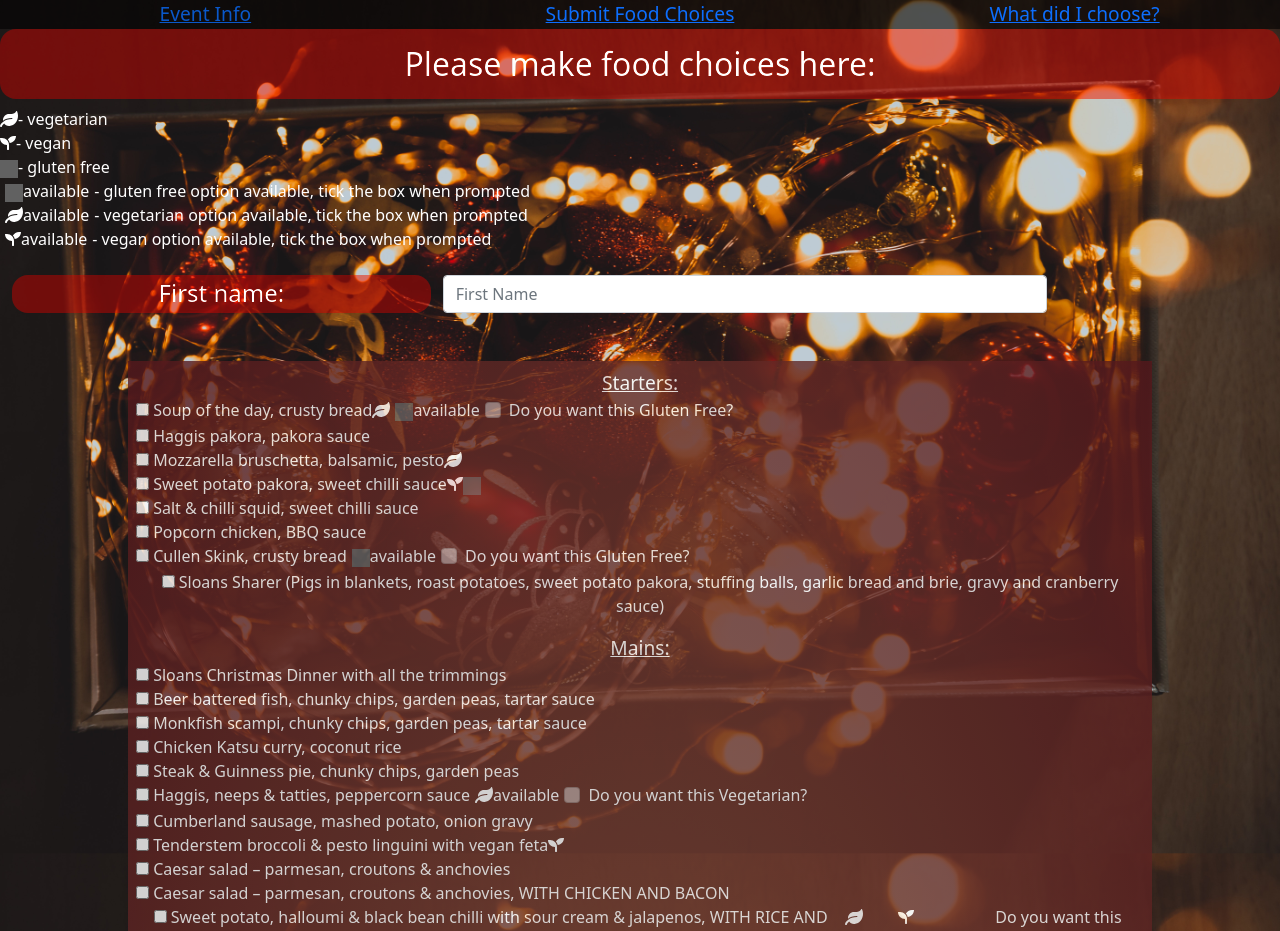
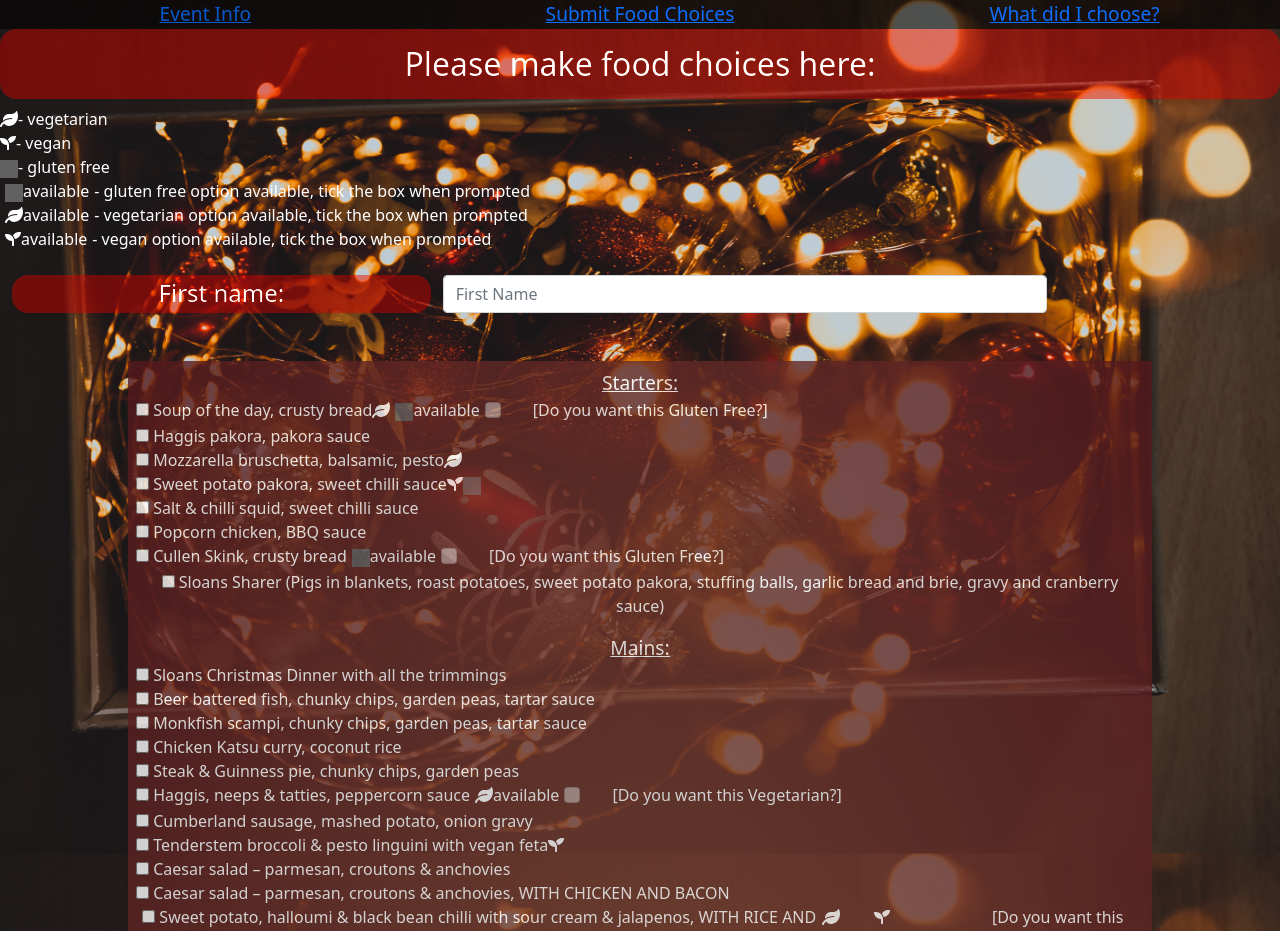
Before and after one commit to marijanedjalkova/christmaslunch, a React (Create React App) app: page /choose in a window 1280 px wide. Shown: the top 931 px of the page. Built offline with nearby package versions, Linux system fonts and the light colour scheme; grey boxes are pictures that could not be loaded; what @fortawesome/fontawesome would draw is missing.

Commit message:
moved extra question to the right

```diff
--- a/src/components/FoodChoiceForm.js
+++ b/src/components/FoodChoiceForm.js
@@ -4,7 +4,6 @@ import Row from "react-bootstrap/Row";
 import Col from "react-bootstrap/Col";
 import Button from "react-bootstrap/Button";
 import FormCheck from "react-bootstrap/FormCheck";
-import { Radio, RadioGroup} from 'react-radio-group'
 import choices  from './consts';
 import Dietary from './Dietary';
 import {isGFAvailable, isVegetarianAvailable, isVeganAvailable, getToppings, getCrumbs} from './util';
@@ -39,7 +38,7 @@ class FoodChoiceForm extends React.Component {
             let optionWithGF = this.state[courseName + "s"].find(e => e.option === optionName)
             let isChecked = optionWithGF!== undefined && optionWithGF.GF
             return (<FormCheck >
-                        <FormCheck.Label>Do you want this Gluten Free?
+                        <FormCheck.Label><span class="extra-question">[Do you want this Gluten Free?]</span>
                             <FormCheck.Input type="checkbox" onChange={(e) => onChangeFunction(optionName, courseName, e)} disabled={!this.state[courseName + "s"].find(e => e.option === optionName)} checked={isChecked}/>
                         </FormCheck.Label>
                     </FormCheck>)
@@ -53,7 +52,7 @@ class FoodChoiceForm extends React.Component {
             let optionWithVegetarian = this.state[courseName + "s"].find(e => e.option === optionName)
             let isChecked = optionWithVegetarian!== undefined && optionWithVegetarian.vegetarian
             return (<FormCheck >
-                        <FormCheck.Label>Do you want this Vegetarian?
+                        <FormCheck.Label><span class="extra-question">[Do you want this Vegetarian?]</span>
                             <FormCheck.Input type="checkbox" onChange={(e) => onChangeFunction(optionName, courseName, e)} disabled={!this.state[courseName + "s"].find(e => e.option === optionName)} checked={isChecked}/>
                         </FormCheck.Label>
                     </FormCheck>)
@@ -67,7 +66,7 @@ class FoodChoiceForm extends React.Component {
             let optionWithVegan = this.state[courseName + "s"].find(e => e.option === optionName)
             let isChecked = optionWithVegan!== undefined && optionWithVegan.vegan
             return (<FormCheck >
-                        <FormCheck.Label>Do you want this Vegan?
+                        <FormCheck.Label><span class="extra-question">[Do you want this Vegan?]</span>
                             <FormCheck.Input type="checkbox" onChange={(e) => onChangeFunction(optionName, courseName, e)} disabled={!this.state[courseName + "s"].find(e => e.option === optionName)} checked={isChecked}/>
                         </FormCheck.Label>
                     </FormCheck>)
--- a/src/index.css
+++ b/src/index.css
@@ -112,3 +112,7 @@ h1, h2 {
 .underlined {
   text-decoration: underline;
 }
+
+.extra-question{
+  margin-left: 3vh;
+}
```
